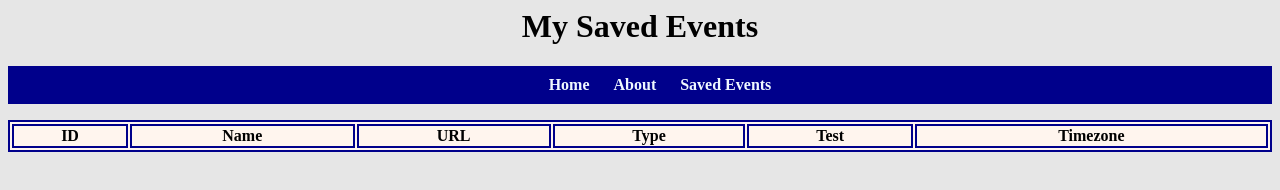
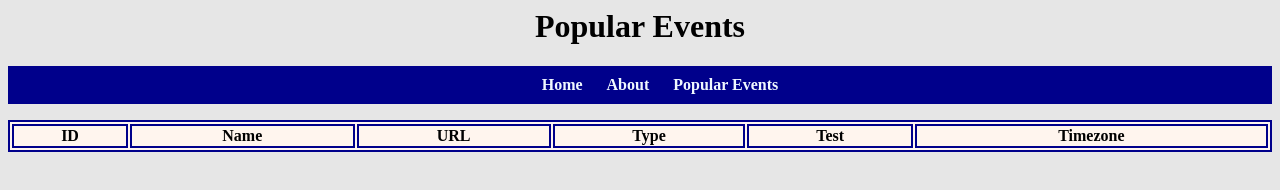
Before and after one commit to maya-mp/377_Final_Project, a website: page Final_Project/savedEvents.html in a window 1280 px wide. Drawn offline with Linux system fonts and the light colour scheme; no server answers.

Commit message:
got rid of button + rebranded saved events page

```diff
--- a/Final_Project/savedEvents.html
+++ b/Final_Project/savedEvents.html
@@ -1,6 +1,6 @@
 <html>
 <head>
-    <title>Event Finder - Event Specifics</title>
+    <title>Event Finder - Popular Events</title>
     <link rel="stylesheet" href="finalProject.css">
     <script defer type = "text/javascript" src = "savedEvents.js"></script>
     <script src="//cdnjs.cloudflare.com/ajax/libs/annyang/2.6.1/annyang.min.js"></script>
@@ -21,12 +21,12 @@
     </style>
 </head>
 <body>
-    <h1>My Saved Events</h1>
+    <h1>Popular Events</h1>
       <nav id="main-nav">
          <ul>
              <li onclick="window.location='homeFormPage.html'"><strong>Home</strong></li>
              <li onclick="window.location='about.html'"><strong>About</strong></li>
-             <li onclick="window.location= 'savedEvents.html'"><strong>Saved Events</strong></li>
+             <li onclick="window.location= 'savedEvents.html'"><strong>Popular Events</strong></li>
          </ul>
      </nav>
 
```
Also changed, not shown: Final_Project/about.html (+1 -1 lines), Final_Project/eventSpecifics.html (+1 -7 lines), Final_Project/formRedirectPage.html (+1 -1 lines), Final_Project/homeFormPage.html (+1 -1 lines).
